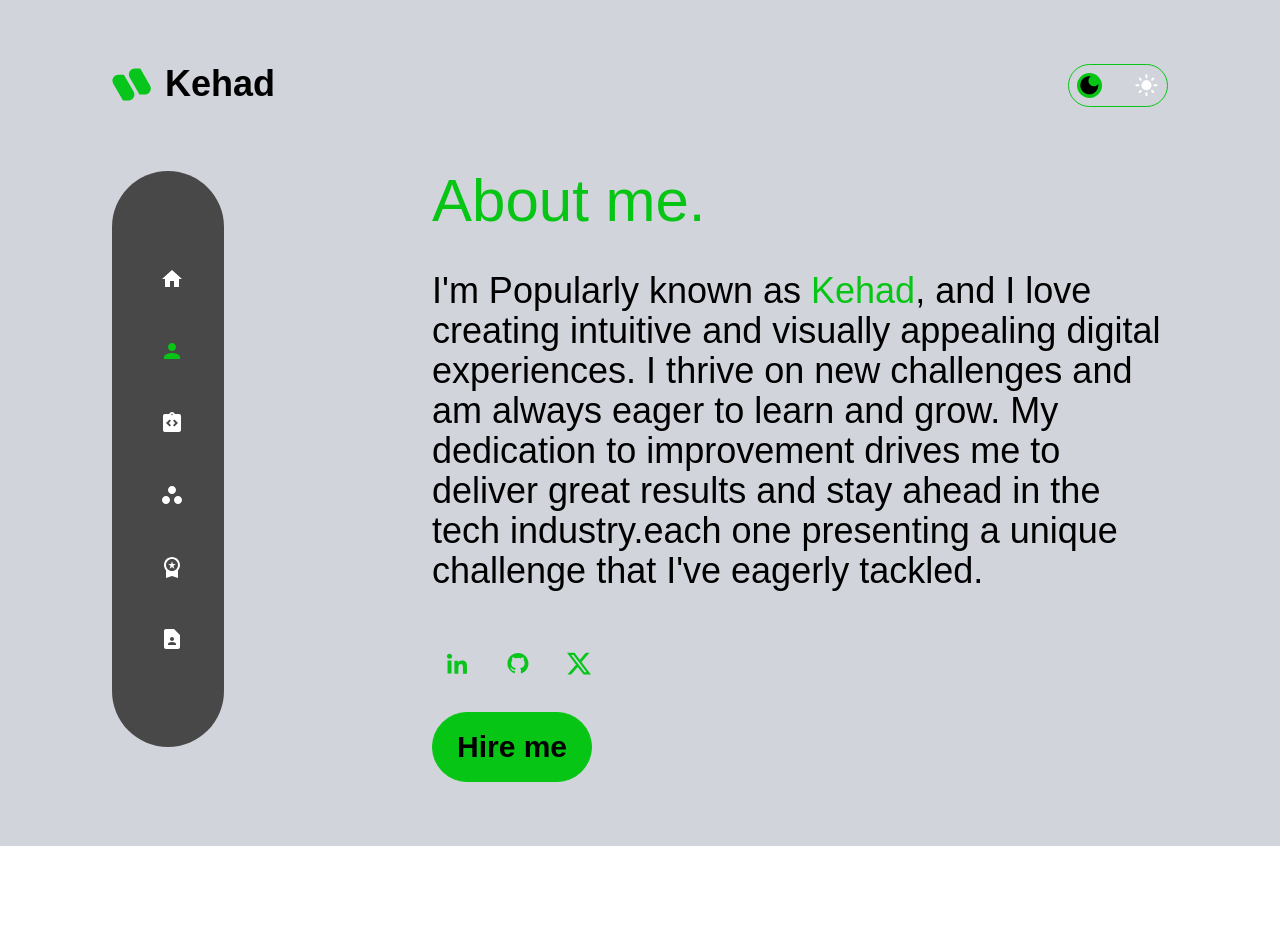
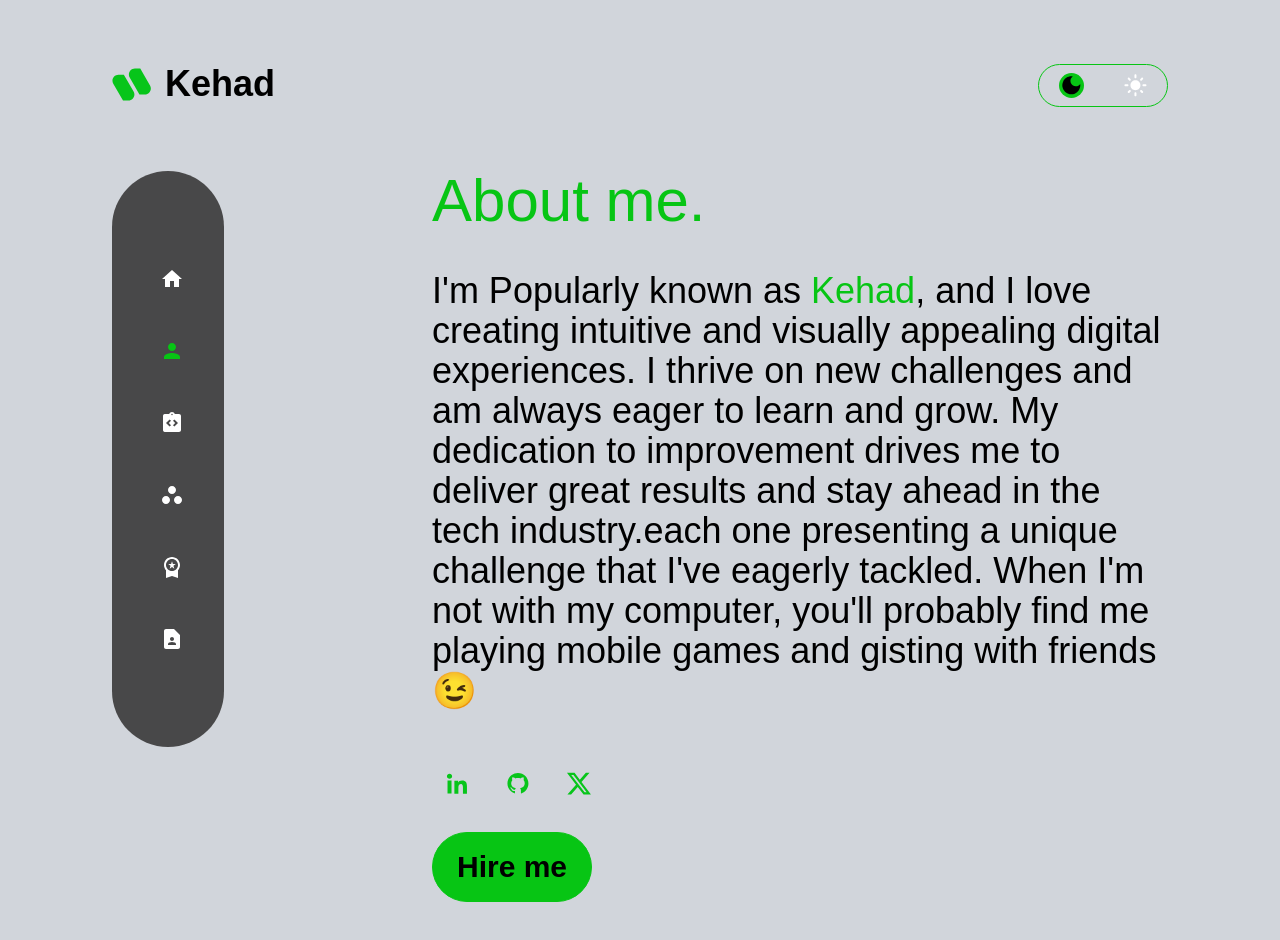
Before and after one commit to Kehad/Kehad-Web, a React (Vite) app: page /about-me in a window 1280 px wide. Shown: the top 940 px of the page. Before the commit the page ends 846 px from the top, so only its background shows below. Built offline with nearby package versions, Linux system fonts and the light colour scheme; the HTML template or start-up script is replaced by a standard one; a web font is replaced by a local one.

Commit message:
27th commit

```diff
--- a/src/components/aboutme/about-me.jsx
+++ b/src/components/aboutme/about-me.jsx
@@ -15,7 +15,8 @@ const AboutMe = function () {
         thrive on new challenges and am always eager to learn and grow. My
         dedication to improvement drives me to deliver great results and stay
         ahead in the tech industry.each one presenting a unique challenge that
-        I've eagerly tackled.
+        I've eagerly tackled. When I'm not with my computer, you'll probably
+        find me playing mobile games and gisting with friends 😉
       </p>
       <SocialLinks />
       <Button name={'Hire me'} link={'www.kehad.com'} />
--- a/src/components/header/toggleMode.jsx
+++ b/src/components/header/toggleMode.jsx
@@ -41,14 +41,19 @@ const Toggle = function (props) {
 
   return (
     <div onClick="" className="">
-      <div className="flex  flex-row p-2 gap-8 border rounded-3xl border-primary  ">
-        {/* <div className="w-1/2 p-2 rounded-3xl bg-red-500"> */}
+      <div className="flex  flex-row items-center justify-between  border rounded-3xl border-primary bg-primry  p2 gap8 w24 h12 w-[130px] h-[43px] transition duration-300">
         <div
-          className="flex items-center flex-row rounded-full bg-primary justify-center border-0 py-0.4 px-0.4 gap-2 cursor-pointer"
+          className={`flex items-center justify-center h-full w-2/4 rounded-3xl rounded-tr-none rounded-br-none transition duration-300  ${
+            theme === 'light' ? 'bg-primary' : ''
+          }`}
+          onClick={() => setTheme('light')}
+        >
+          <div
+            className="flex items-center justify-center flex-row rounded-full bg-primary  border-0 py-0.4 px-0.4 gap-2 cursor-pointer"
             // onClick={setDarkMode(false)}
             // onClick={toggleLightMode}
             title="dark mode"
-          onClick={() => setTheme('light')}
+            // onClick={() => setTheme('light')}
           >
             <svg
               width="25"
@@ -66,19 +71,22 @@ const Toggle = function (props) {
               </g>
             </svg>
           </div>
-
-        {/* </div> */}
-        <div title="light mode" className="cursor-pointer">
+        </div>
+        <div
+          title="light mode"
+          className={`cursor-pointer w-2/4 rounded-3xl rounded-tl-none rounded-bl-none  h-full flex items-center justify-center ${
+            theme === 'dark' ? 'bg-primary' : ''
+          } transition duration-300`}
+          onClick={() => setTheme('dark')}
+        >
           <svg
             width="25"
             height="25"
             viewBox="0 0 25 25"
             fill="none"
             xmlns="http://www.w3.org/2000/svg"
-            // onClick={setDarkMode(true)}
-            onClick={() => setTheme('dark')}
+            // onClick={() => setTheme('dark')}
             title="light"
-            // onClick={toggleLightMode}
           >
             <g id="material-symbols:light-mode">
               <path
```
Lines whose indentation alone changed are shown as unchanged.
